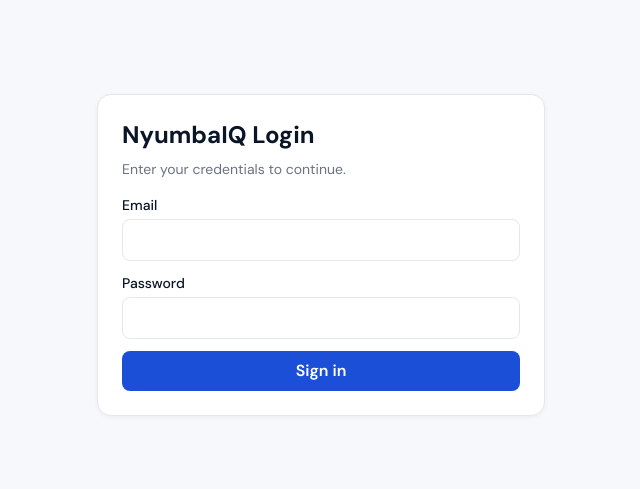
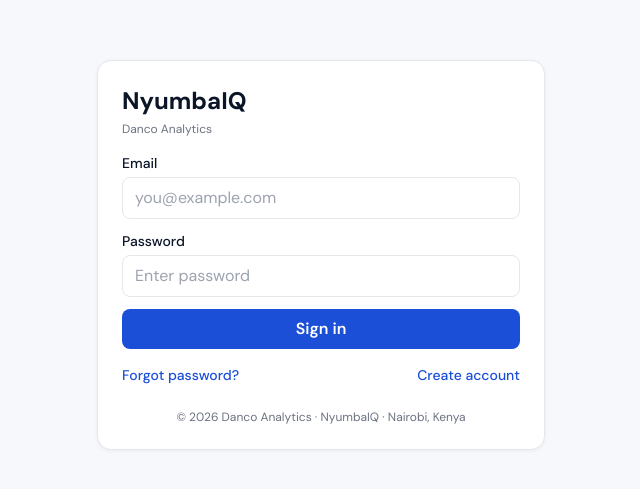
Before and after one commit to MadScie254/Duka-ERP-Modified, a React (Vite) app in the folder nyumbaiq/: page /login in a window 1280 px wide. Shown: the part 145-634 px from the top of the page, without its empty margins (319-959 px from the left). Built offline with nearby package versions, Linux system fonts and the light colour scheme.

Commit message:
feat: Enhance LoginPage with navigation options and improved UI elements

```diff
--- /dev/null
+++ b/nyumbaiq/src/components/ui/Badge.tsx
@@ -0,0 +1,22 @@
+import { clsx } from 'clsx';
+
+type BadgeProps = {
+  children: React.ReactNode;
+  tone?: 'default' | 'success' | 'warning' | 'danger' | 'info';
+};
+
+const colors: Record<string, string> = {
+  default: 'bg-gray/10 text-gray',
+  success: 'bg-green/10 text-green',
+  warning: 'bg-amber/10 text-amber',
+  danger: 'bg-red/10 text-red',
+  info: 'bg-blue/10 text-blue',
+};
+
+export function Badge({ children, tone = 'default' }: BadgeProps) {
+  return (
+    <span className={clsx('inline-block px-2.5 py-0.5 rounded-badge text-xs font-semibold', colors[tone])}>
+      {children}
+    </span>
+  );
+}
--- /dev/null
+++ b/nyumbaiq/src/components/ui/EmptyState.tsx
@@ -0,0 +1,17 @@
+type EmptyStateProps = {
+  icon: React.ReactNode;
+  title: string;
+  description: string;
+  action?: React.ReactNode;
+};
+
+export function EmptyState({ icon, title, description, action }: EmptyStateProps) {
+  return (
+    <div className="card p-8 text-center">
+      <div className="flex justify-center mb-3 text-gray">{icon}</div>
+      <h3 className="text-lg font-semibold mb-1">{title}</h3>
+      <p className="text-sm text-gray mb-4">{description}</p>
+      {action}
+    </div>
+  );
+}
--- /dev/null
+++ b/nyumbaiq/src/components/ui/Modal.tsx
@@ -0,0 +1,28 @@
+import { X } from 'lucide-react';
+
+type ModalProps = {
+  open: boolean;
+  onClose: () => void;
+  title: string;
+  children: React.ReactNode;
+  wide?: boolean;
+};
+
+export function Modal({ open, onClose, title, children, wide }: ModalProps) {
+  if (!open) return null;
+
+  return (
+    <div className="fixed inset-0 z-50 flex items-center justify-center p-4">
+      <div className="absolute inset-0 bg-navy/40" onClick={onClose} />
+      <div className={`relative bg-white rounded-card shadow-modal w-full ${wide ? 'max-w-2xl' : 'max-w-lg'} max-h-[90vh] overflow-y-auto`}>
+        <div className="flex items-center justify-between px-6 py-4 border-b border-border">
+          <h2 className="text-lg font-bold">{title}</h2>
+          <button onClick={onClose} className="p-1 hover:bg-bg rounded-button">
+            <X size={18} />
+          </button>
+        </div>
+        <div className="p-6">{children}</div>
+      </div>
+    </div>
+  );
+}
--- a/nyumbaiq/src/pages/auth/Login.tsx
+++ b/nyumbaiq/src/pages/auth/Login.tsx
@@ -1,7 +1,9 @@
 import { useState } from 'react';
+import { useNavigate } from 'react-router-dom';
 import { supabase } from '../../lib/supabaseClient';
 
 export function LoginPage() {
+  const navigate = useNavigate();
   const [email, setEmail] = useState('');
   const [password, setPassword] = useState('');
   const [loading, setLoading] = useState(false);
@@ -19,14 +21,15 @@ export function LoginPage() {
   return (
     <div className="min-h-screen bg-bg flex items-center justify-center px-4">
       <div className="card w-full max-w-md p-6">
-        <h1 className="text-2xl font-bold mb-2">NyumbaIQ Login</h1>
-        <p className="text-sm text-gray mb-4">Enter your credentials to continue.</p>
+        <h1 className="text-2xl font-bold mb-1">NyumbaIQ</h1>
+        <p className="text-xs text-gray mb-4">Danco Analytics</p>
         <form className="space-y-3" onSubmit={handleLogin}>
           <div>
             <label className="block text-sm font-medium mb-1">Email</label>
             <input
               type="email"
               required
+              placeholder="you@example.com"
               value={email}
               onChange={(e) => setEmail(e.target.value)}
               className="w-full border border-border rounded-button px-3 py-2 focus:outline-none focus:ring-2 focus:ring-blue/40"
@@ -37,6 +40,7 @@ export function LoginPage() {
             <input
               type="password"
               required
+              placeholder="Enter password"
               value={password}
               onChange={(e) => setPassword(e.target.value)}
               className="w-full border border-border rounded-button px-3 py-2 focus:outline-none focus:ring-2 focus:ring-blue/40"
@@ -44,9 +48,18 @@ export function LoginPage() {
           </div>
           {error && <p className="text-red text-sm">{error}</p>}
           <button type="submit" className="btn btn-primary w-full" disabled={loading}>
-            {loading ? 'Signing in…' : 'Sign in'}
+            {loading ? 'Signing in...' : 'Sign in'}
           </button>
         </form>
+        <div className="flex justify-between text-sm text-gray mt-4">
+          <button className="text-blue font-medium" onClick={() => navigate('/forgot-password')}>
+            Forgot password?
+          </button>
+          <button className="text-blue font-medium" onClick={() => navigate('/register')}>
+            Create account
+          </button>
+        </div>
+        <p className="text-xs text-gray text-center mt-6">&copy; 2026 Danco Analytics &middot; NyumbaIQ &middot; Nairobi, Kenya</p>
       </div>
     </div>
   );
```
